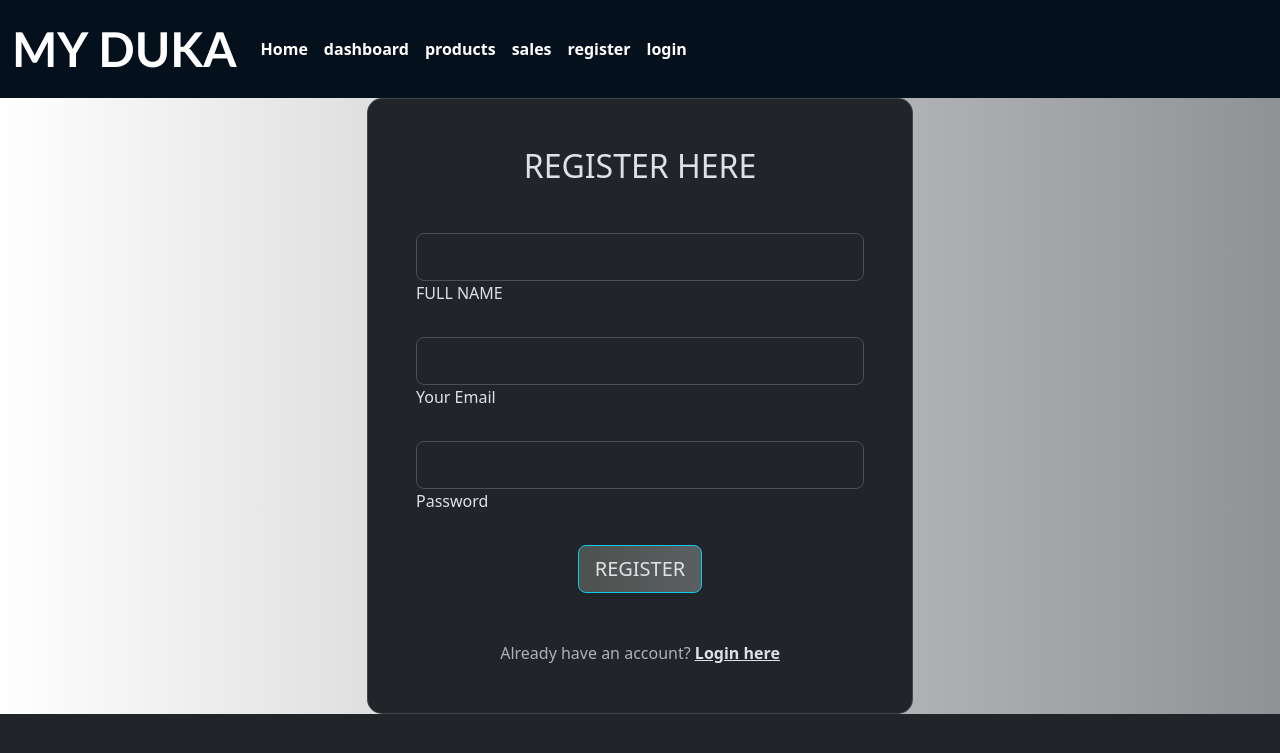
After one commit to rommeljo/myduka, a Flask app: page /register in a window 1280 px wide. The commit adds this page. Shown: the top 753 px of the page. Run offline with Flask 3, Linux system fonts and the light colour scheme.

Commit message:
initial push

```diff
--- a/main.py
+++ b/main.py
@@ -1,11 +1,11 @@
-from flask import Flask,render_template,request,url_for,redirect
-from dbservice import get_data,profits_products,sales_perday,sales_today,topprofit_product
-from dbservice import insert_products,total_sales,profits_perday,topselling_product
-from dbservice import insert_sales,sales_product,total_profits,profit_today,last_10
+from flask import Flask,render_template,request,url_for,redirect,flash
+from dbservice import get_data,profits_products,sales_perday,sales_today,topprofit_product,check_eamil_password
+from dbservice import insert_products,total_sales,profits_perday,topselling_product,insert_users
+from dbservice import insert_sales,sales_product,total_profits,profit_today,last_10,check_email
 from datetime import datetime
 # create flask instance
 app=Flask(__name__)
-
+app.secret_key = b'_5#y2L"F4Q8z\n\xec]/'
 # first route
 @app.route('/')
 def home():
@@ -86,6 +86,43 @@ def add_sales_route():
     insert_sales(sales)
     return redirect(url_for('sales'))
 
+@app.route('/login',methods=["POST","GET"])
+def login():
+    if request.method=="POST":
+            email=request.form['email']
+            password=request.form['password']
+            c_mail=check_email(email)
+            if len(c_mail)==1:
+                cc=check_eamil_password(email,password)
+                if len(cc)==1:
+                 flash("login successful",'success')
+                 return redirect(url_for('dashboard'))
+                else:
+                    flash("invalid password",'danger')
+            else:
+                flash("email does not exist please register",'danger')
+                return redirect(url_for("register"))
+    return render_template('login.html')
+
+@app.route('/register',methods=['POST','GET'])
+def register():
+        if request.method == 'POST':
+            full_name = request.form['full_name']
+            email = request.form['email']
+            password = request.form['password']
+            new_user = (full_name, email, password)
+            c_email=check_email(email)
+            if len(c_email)==0:
+                 insert_users(new_user)
+                 flash("registered successfully",'success')
+                 return redirect(url_for('login'))
+            else:
+                flash("email already exists",'danger')
+
+
+        return render_template('register.html')
+
+
 # create 3 html files  and ensure
 # all html files are bs enabled
 # products.html,sales.html,dashboard.html
--- /dev/null
+++ b/templates/register.html
@@ -0,0 +1,120 @@
+<!doctype html>
+<html lang="en" data-bs-theme="dark">
+  <head>
+    <meta charset="utf-8">
+    <meta name="viewport" content="width=device-width, initial-scale=1">
+    <title></title>
+    <link rel="stylesheet" href="https://cdnjs.cloudflare.com/ajax/libs/font-awesome/4.7.0/css/font-awesome.min.css">
+    <link href="https://cdn.jsdelivr.net/npm/bootstrap@5.3.3/dist/css/bootstrap.min.css" rel="stylesheet" integrity="sha384-QWTKZyjpPEjISv5WaRU9OFeRpok6YctnYmDr5pNlyT2bRjXh0JMhjY6hW+ALEwIH" crossorigin="anonymous">
+  <style>
+ .gradient-custom-3 {
+/* fallback for old browsers */
+background: #f8fcf9;
+
+/* Chrome 10-25, Safari 5.1-6 */
+background: -webkit-linear-gradient(to right, rgba(234, 254, 244, 0.5), rgba(255, 255, 255, 0.272));
+
+/* W3C, IE 10+/ Edge, Firefox 16+, Chrome 26+, Opera 12+, Safari 7+ */
+background: linear-gradient(to right, rgb(255, 255, 255), rgba(253, 254, 255, 0.5))
+}
+.gradient-custom-4 {
+/* fallback for old browsers */
+background: #84fab0;
+
+/* Chrome 10-25, Safari 5.1-6 */
+background: -webkit-linear-gradient(to right, rgb(153, 159, 155), rgba(195, 206, 211, 0.215));
+
+/* W3C, IE 10+/ Edge, Firefox 16+, Chrome 26+, Opera 12+, Safari 7+ */
+background: linear-gradient(to right, rgb(76, 82, 78), rgba(235, 239, 241, 0.285))
+}
+
+  </style>
+
+</head>
+  <body>
+    <nav  class="navbar navbar-expand-lg " style="background-color: #04101c;">
+        <div class="container-fluid">
+          <a class="navbar-brand" href="#" style="font-size: xxx-large;font-weight: bolder;color: white;font-family:'Gill Sans', 'Gill Sans MT', Calibri, 'Trebuchet MS', sans-serif;">MY DUKA</a>
+          <button class="navbar-toggler" type="button" data-bs-toggle="collapse" data-bs-target="#navbarNav" aria-controls="navbarNav" aria-expanded="false" aria-label="Toggle navigation">
+            <span class="navbar-toggler-icon"></span>
+          </button>
+          <div class="collapse navbar-collapse" id="navbarNav">
+            <ul class="navbar-nav">
+              <li class="nav-item">
+                <a class="nav-link active" aria-current="page" href="/" style="color: white;font-weight: bolder;">Home</a>
+              </li>
+              <li class="nav-item">
+                <a class="nav-link" href="/dashboard" style="color: white;font-weight: bolder;">dashboard</a>
+              </li>
+              <li class="nav-item">
+                <a class="nav-link" href="/products" style="color: white;font-weight: bolder;">products</a>
+              </li>
+              <li class="nav-item">
+                <a class="nav-link" href="/sales" style="color: white;font-weight: bolder;">sales</a>
+              </li>
+              <li class="nav-item">
+                <a class="nav-link" href="/register" style="color: white;font-weight: bolder;">register</a>
+              </li>
+              <li class="nav-item">
+                <a class="nav-link" href="/login" style="color: white;font-weight: bolder;">login</a>
+              </li>
+            </ul>
+          </div>
+        </div>
+      </nav>
+
+      <div class="mask d-flex align-items-center h-100 gradient-custom-3">
+        <div class="container h-100">
+          <div class="row d-flex justify-content-center align-items-center h-100">
+            <div class="col-12 col-md-9 col-lg-7 col-xl-6">
+              <div class="card" style="border-radius: 15px;">
+                <div class="card-body p-5">
+                  <h2 class="text-uppercase text-center mb-5">REGISTER HERE</h2>
+
+      <form action="/register" method="post">
+        {% with messages = get_flashed_messages(with_categories=true) %}
+        {% if messages %}
+          <div class="container mt-3">
+            {% for category, message in messages %}
+              <div class="alert alert-{{ category }} alert-dismissible fade show" role="alert">
+                {{ message }}
+              </div>
+            {% endfor %}
+          </div>
+        {% endif %}
+      {% endwith %}
+
+        <div data-mdb-input-init class="form-outline mb-4">
+            <input type="text" id="full_name" class="form-control form-control-lg" name="full_name"/>
+            <label class="form-label" for="full_name">FULL NAME</label>
+        </div>
+
+        <div data-mdb-input-init class="form-outline mb-4">
+            <input type="email" id="email" class="form-control form-control-lg" name="email"/>
+            <label class="form-label" for="email">Your Email</label>
+        </div>
+
+        <div data-mdb-input-init class="form-outline mb-4">
+            <input type="password" id="password" class="form-control form-control-lg" name="password"/>
+            <label class="form-label" for="password">Password</label>
+        </div>
+
+        <div class="d-flex justify-content-center">
+            <input type="submit" value="REGISTER" data-mdb-button-init
+                   data-mdb-ripple-init class="btn btn-info btn-block btn-lg gradient-custom-4 text-body"/>
+        </div>
+
+        <p class="text-center text-muted mt-5 mb-0">Already have an account? <a href="/login"
+            class="fw-bold text-body"><u>Login here</u></a></p>
+    </form>
+  </div>
+</div>
+</div>
+</div>
+</div>
+</div>
+
+
+    <script src="https://cdn.jsdelivr.net/npm/bootstrap@5.3.3/dist/js/bootstrap.bundle.min.js" integrity="sha384-YvpcrYf0tY3lHB60NNkmXc5s9fDVZLESaAA55NDzOxhy9GkcIdslK1eN7N6jIeHz" crossorigin="anonymous"></script>
+  </body>
+</html>
```
Also changed, not shown: dbservice.py (+20 -3 lines), templates/dashboard.html (+16 -14 lines), templates/home.html (+6 -1 lines), templates/login.html (added, +113 -0 lines), templates/products.html (+11 -0 lines), templates/sales.html (+6 -1 lines).
